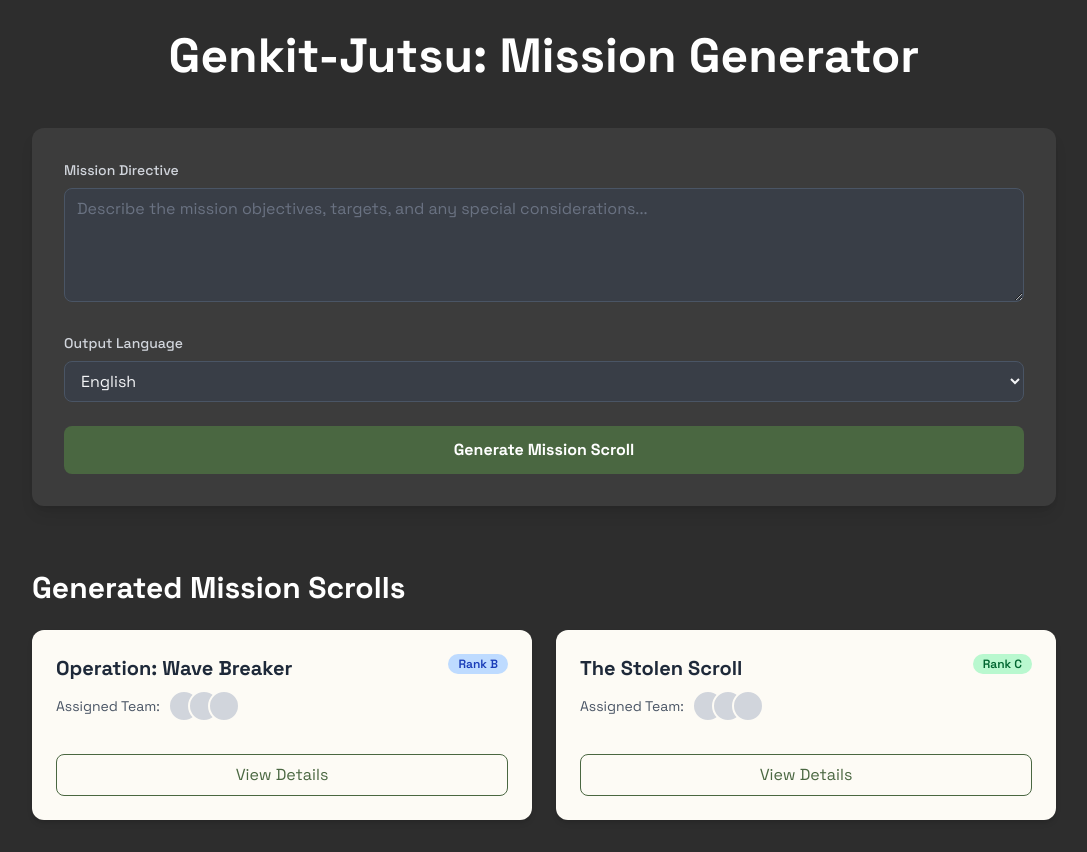
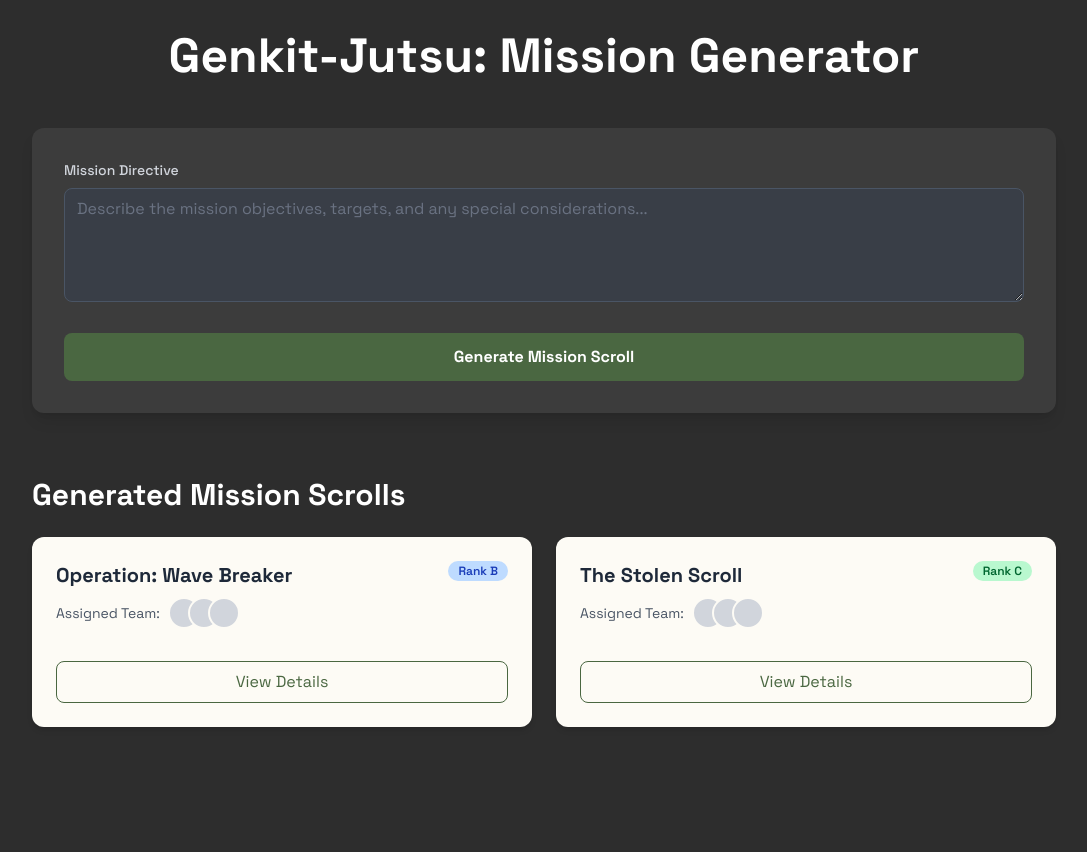
Before and after one commit to alvarocamillont/hokage-desk-angular-genkit-gemini, an Angular app in the folder hokage-desk/: page / in a window 1280 px wide. Shown: the whole page, without its empty margins (96-1183 px from the left). After the commit the page ends 800 px from the top, so only its background shows below. Built offline with nearby package versions, Linux system fonts and the light colour scheme.

Commit message:
feat: remove output language selection from mission generation form

```diff
--- a/hokage-desk/src/app/dashboard/dashboard.html
+++ b/hokage-desk/src/app/dashboard/dashboard.html
@@ -16,15 +16,7 @@
                 placeholder="Describe the mission objectives, targets, and any special considerations..."
                 rows="4"></textarea>
             </div>
-            <div>
-              <label class="block text-sm font-medium text-gray-300 mb-2" for="output-language">Output Language</label>
-              <select class="w-full border rounded-lg border-gray-600 bg-gray-700/50 focus:border-primary focus:ring-primary py-2 pl-3 pr-10"
-                id="output-language" name="output-language">
-                <option>English</option>
-                <option>Português (Brasil)</option>
-                <option>日本語</option>
-              </select>
-            </div>
+
             <button
               class="w-full bg-primary text-white font-bold py-3 px-4 rounded-lg hover:bg-primary/90 focus:outline-none focus:ring-2 focus:ring-offset-2 focus:ring-offset-card-dark focus:ring-primary transition-colors"
               type="submit">
```
